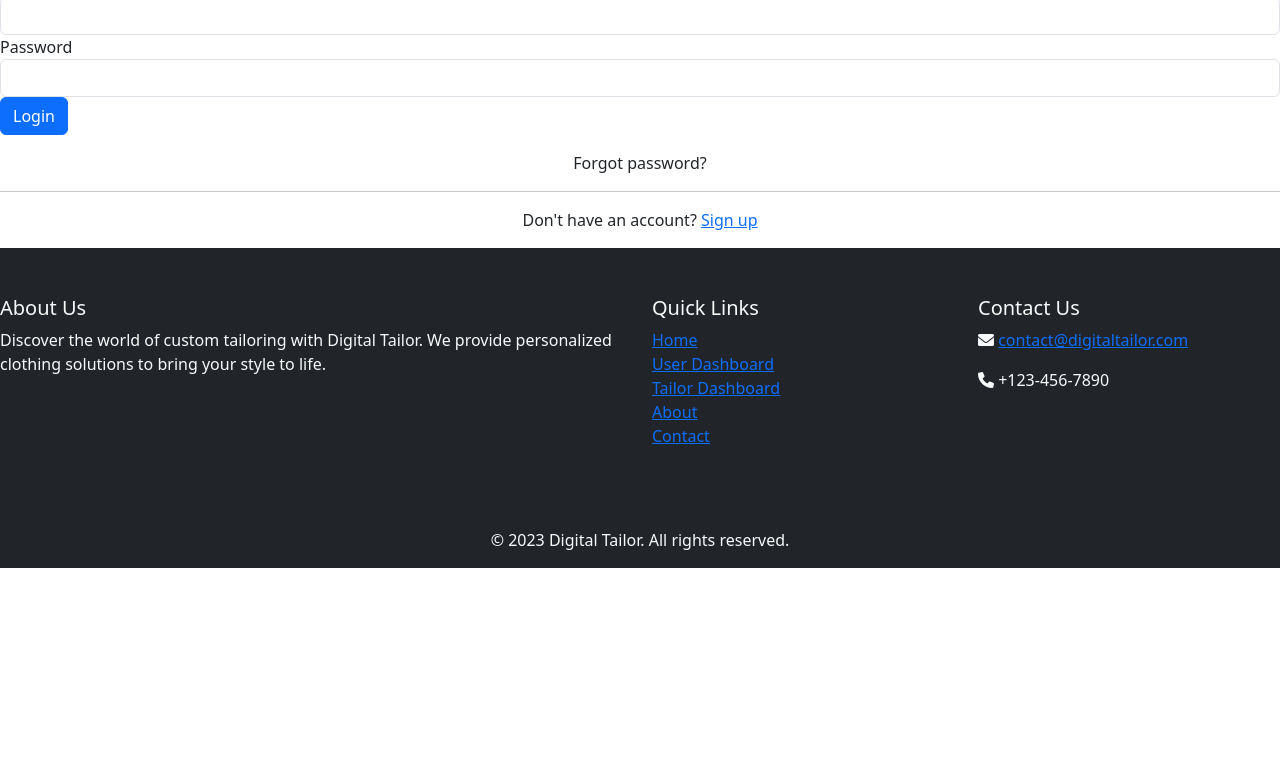
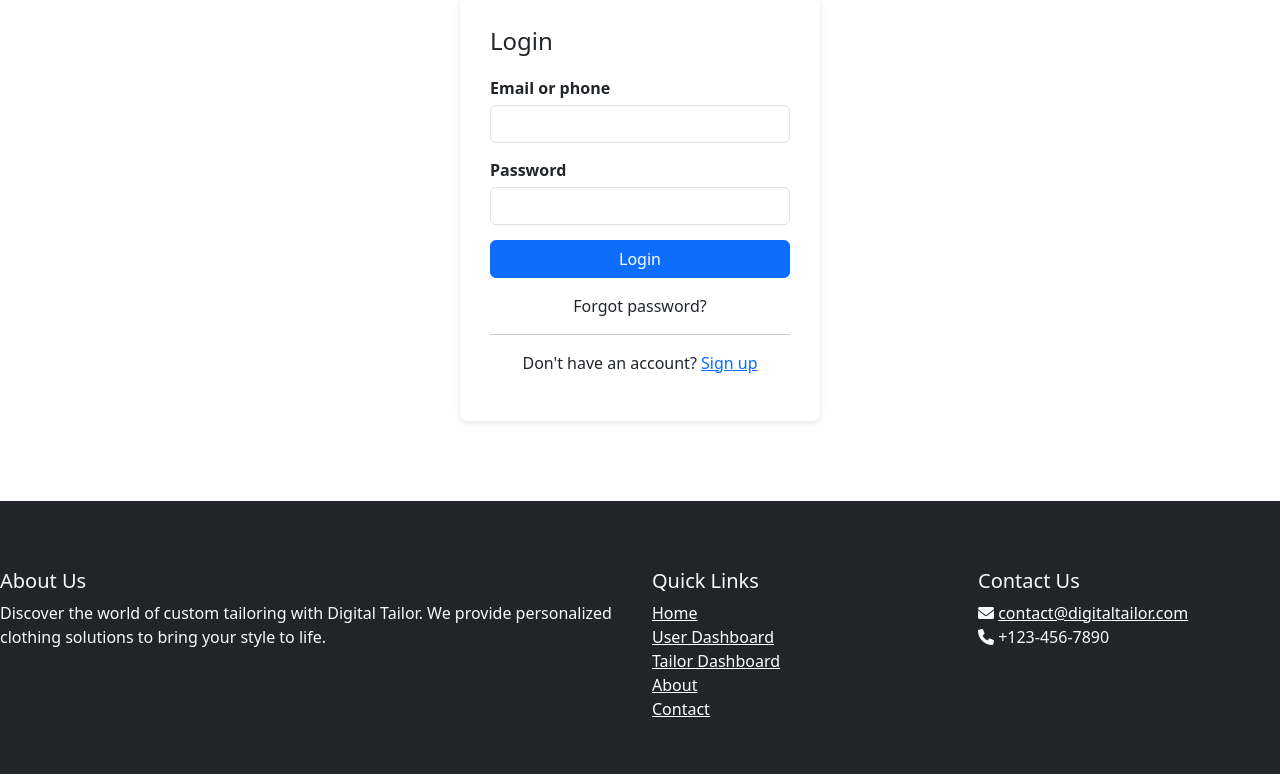
Before and after one commit to uumair327/DigitalTailor, a plain HTML site: page frontend/login.html in a window 1280 px wide. Shown: the part 139-913 px from the top of the page. Before the commit the page ends 800 px from the top, so only its background shows below. Drawn offline with nearby package versions, Linux system fonts and the light colour scheme.

Commit message:
Add files via upload

```diff
--- a/styles/login.css
+++ b/styles/login.css
@@ -0,0 +1,59 @@
+/* Add your custom styles here */
+
+body {
+    background-color: #f0f2f5;
+    font-family: Arial, sans-serif;
+    margin: 0;
+    padding: 0;
+}
+
+.navbar {
+    margin-bottom: 20px;
+}
+
+.login-container {
+    max-width: 360px;
+    margin: 80px auto;
+    padding: 30px;
+    background-color: #fff;
+    border-radius: 8px;
+    box-shadow: 0 2px 6px rgba(0, 0, 0, 0.1);
+}
+
+.login-container h1 {
+    font-size: 24px;
+    margin-bottom: 20px;
+}
+
+.form-group label {
+    font-weight: bold;
+    margin-bottom: 5px;
+    /* Adding margin to the label */
+}
+
+.form-group input {
+    margin-bottom: 15px;
+    /* Adding margin to the input fields */
+}
+
+.btn-block {
+    width: 100%;
+}
+
+.text-center {
+    text-align: center;
+}
+
+.footer {
+    padding: 20px 0;
+    background-color: #343a40;
+}
+
+.footer p {
+    margin: 0;
+}
+
+.footer a {
+    color: #fff;
+    text-decoration: underline;
+}
--- a/styles/register.css
+++ b/styles/register.css
@@ -1,3 +1,54 @@
+/* Reset some default styling */
+body,
+h1,
+h2,
+p,
+form {
+    margin: 0;
+    padding: 0;
+}
+
+/* Apply styles to the container */
+.container {
+    width: 100%;
+    max-width: 400px;
+    margin: 0 auto;
+    padding: 20px;
+    box-sizing: border-box;
+    border: 1px solid #ddd;
+    border-radius: 5px;
+}
+
+/* Style the form elements */
+label {
+    display: block;
+    margin-bottom: 8px;
+    font-weight: bold;
+}
+
+input[type="text"],
+input[type="email"],
+input[type="password"] {
+    width: 100%;
+    padding: 10px;
+    margin-bottom: 15px;
+    border: 1px solid #ccc;
+    border-radius: 5px;
+}
+
+button {
+    background-color: #007bff;
+    color: white;
+    padding: 10px 15px;
+    border: none;
+    border-radius: 5px;
+    cursor: pointer;
+}
+
+button:hover {
+    background-color: #0056b3;
+}
+
 /* Reset some default styles for the form */
 body {
     font-family: Arial, sans-serif;
```
